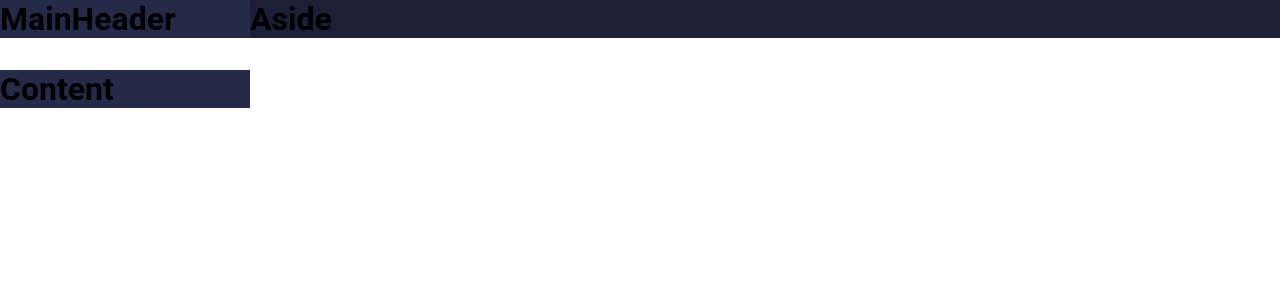
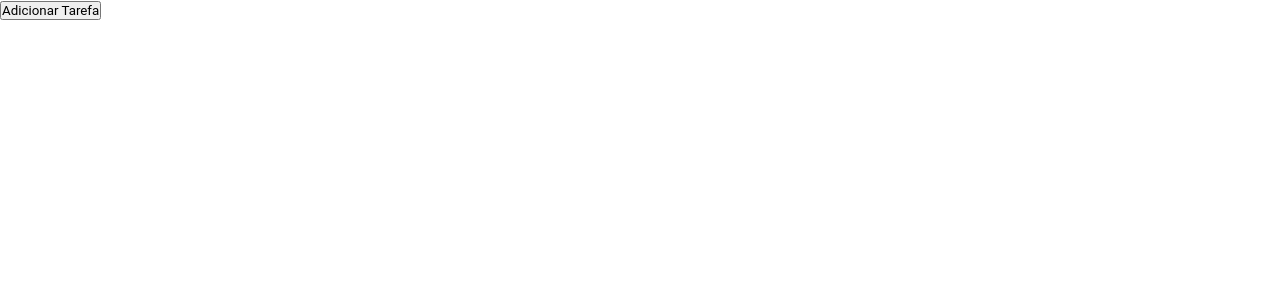
Before and after one commit to andreapmacedo/t-schedule, a React (Vite) app: page / in a window 1280 px wide. Shown: the top 300 px of the page. Built offline with nearby package versions, Linux system fonts and the light colour scheme.

Commit message:
fix: Reconfigura arquivo de estilo globa.

```diff
--- a/src/App.jsx
+++ b/src/App.jsx
@@ -1,14 +1,14 @@
 // import './App.css'
 import MainPage from './pages/MainPage'
 import GlobalStyles from './styles/GlobalStyles'
-import Layout from './components/Layout'
+// import Layout from './components/Layout'
 
 function App() {
   return (
     <div className="App">
       <GlobalStyles />
-      {/* <MainPage /> */}
-      <Layout />
+      <MainPage />
+      {/* <Layout /> */}
     </div>
   )
 }
```
